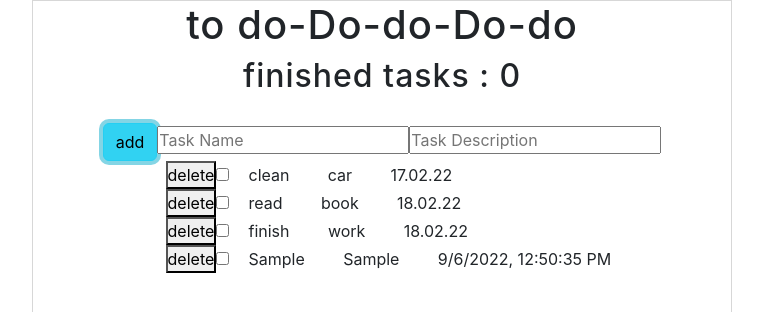
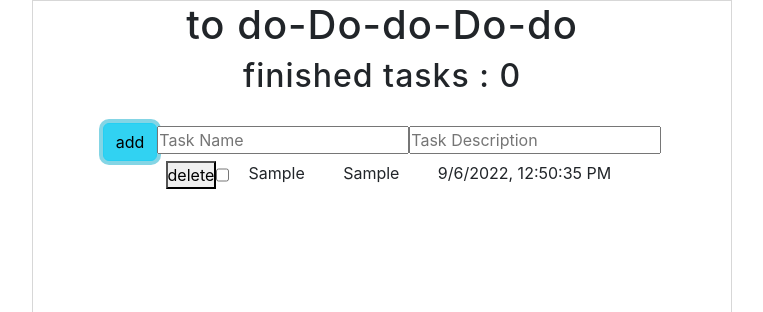
Before and after one commit to Alexman604/toDo, a React (Create React App) app in the folder todolist/: page / in a window 1280 px wide. Both pictures are taken after typing "Sample", "Sample" into the empty fields and a click on the button "add". Shown: the top 312 px of the page, without its empty margins (258-1021 px from the left). Built offline with nearby package versions, Linux system fonts and the light colour scheme.

Commit message:
logic and Local storage done

```diff
--- a/todolist/src/app/app.jsx
+++ b/todolist/src/app/app.jsx
@@ -8,16 +8,21 @@ class App extends Component {
     constructor (props){
         super(props);
         this.state = {
-            data: [
-                {taskName: 'clean', taskDescription: 'car', date: '17.02.22', done: false, id:1},
-                {taskName: 'read', taskDescription: 'book', date: '18.02.22', done: false, id:2},
-                {taskName: 'finish', taskDescription: 'work', date: '18.02.22', done: false, id:3},
-            ],
+            data: []
         }
-        this.maxId = 4;
+        this.maxId = 1;
     }
 
+    componentDidMount() {
+        localStorage.clear()
+        const dataFromLS = JSON.parse(localStorage.getItem('data'));
+        if (dataFromLS === null) {localStorage.setItem('data', JSON.stringify(this.state.data))}
+        else   {this.setState(() => ({data: dataFromLS}));}
+      };
+
     onAddTask = (taskName, taskDescription) => {
+        if (!taskName || !taskDescription) {return} else{
+
             const newTask = {
                 taskName,
                 taskDescription,
@@ -30,9 +35,27 @@ class App extends Component {
             return {data: newArr};
          } );
         }
+    }
 
     onChangeTask = (taskNameChanged, taskDescriptionChanged, id) =>{
-        console.log(taskNameChanged, taskDescriptionChanged, id);
+        if (!taskNameChanged || !taskDescriptionChanged) {return} else{
+
+            const updTask = {
+                taskName: taskNameChanged,
+                taskDescription: taskDescriptionChanged,
+                date:new Date().toLocaleString("en-US"),
+                done: false,
+                id
+                }
+            this.setState(({data}) => ({
+                        data: data.map(item => {
+                        if(item.id === id) {
+                                item = Object.assign({},updTask)
+                                }
+                           return item;
+                    })
+                }))
+        }
         }
 
     onDeleteTask = (id) => {
@@ -51,6 +74,9 @@ class App extends Component {
         }))
     }
 
+    componentDidUpdate() {
+        localStorage.setItem('data', JSON.stringify(this.state.data))
+    }
 render(){
     const {data} = this.state;
     const doneTasks = this.state.data.filter(item => item.done).length;
--- a/todolist/src/todoitem/todoitem.css
+++ b/todolist/src/todoitem/todoitem.css
@@ -5,3 +5,10 @@
 .normal {
     margin: 1.2rem;
 }
+
+
+
+li {
+    display: flex;
+
+}
--- a/todolist/src/todoitem/todoitem.jsx
+++ b/todolist/src/todoitem/todoitem.jsx
@@ -6,20 +6,11 @@ class TodoItem extends Component {
         super(props);
         this.state = {
             edit: false,
-            taskNameEdit: '',
-            taskDescriptionEdit: ''
+            taskNameEdit: this.props.taskName,
+            taskDescriptionEdit: this.props.taskDescription
         }
-       console.log(props)
+
     }
-
-    onDeleteTasks = () =>{
-        this.props.onDeleteTask(this.props.id)
-    }
-
-    onDone = () => {
-        this.props.onToggleDone(this.props.id)
-    }
-
 
     onEdit() {
         this.setState({edit: !this.state.edit});
@@ -32,15 +23,13 @@ class TodoItem extends Component {
    onSubmitChange = (event) => {
     event.preventDefault();
     this.props.onChangeTask(this.state.taskNameEdit, this.state.taskDescriptionEdit, this.props.id)
-
-
     this.setState({edit: !this.state.edit});
 
    }
 
     render() {
-        const {taskName, taskDescription, date, done, onDeleteTask, onToggleDone} = this.props;
-      //  const {taskNameEdit, taskDescriptionEdit} = this.state;
+        const {taskName, taskDescription, date, done} = this.props;
+        const {taskNameEdit, taskDescriptionEdit} = this.state;
         let taskClassName = "normal"
     if (done) {
         taskClassName += ' crossed'
@@ -49,8 +38,12 @@ class TodoItem extends Component {
 
  return(
     <li className='item'>
-        <button onClick={this.onDeleteTasks}>delete</button>
-        <input type="checkbox" id="done" name="done" onChange={this.onDone}/>
+        <button onClick={() =>{
+        this.props.onDeleteTask(this.props.id)
+    }}>delete</button>
+        <input type="checkbox" id="done" name="done" onChange={() => {
+        this.props.onToggleDone(this.props.id)
+    }}/>
 
         {this.state.edit ?
         (
@@ -60,22 +53,22 @@ class TodoItem extends Component {
                 type="text"
                 className="input"
                 onChange={this.onValueChange}
-                value={this.state.taskNameEdit} />
+                value={taskNameEdit} />
             <input
                 name = "taskDescriptionEdit"
                 type="text"
                 className="input"
                 onChange={this.onValueChange}
-                value={this.state.taskDescriptionEdit} />
+                value={taskDescriptionEdit} />
             <button type="submit">edit</button>
             </form>
         ) :
         (
-            <>
+            <form>
             <span className={taskClassName} onClick = {()=>this.onEdit()}>{taskName}</span>
             <span className={taskClassName} onClick = {()=>this.onEdit()}>{taskDescription}</span>
         <span className={taskClassName}>{date}</span>
-        </>
+        </form>
         ) }
 
 
```
Lines whose indentation alone changed are shown as unchanged.
